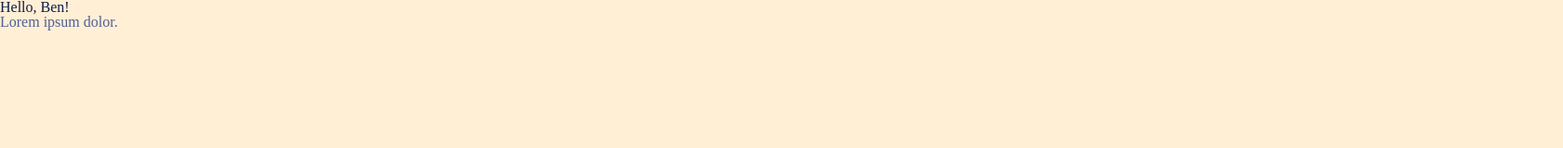
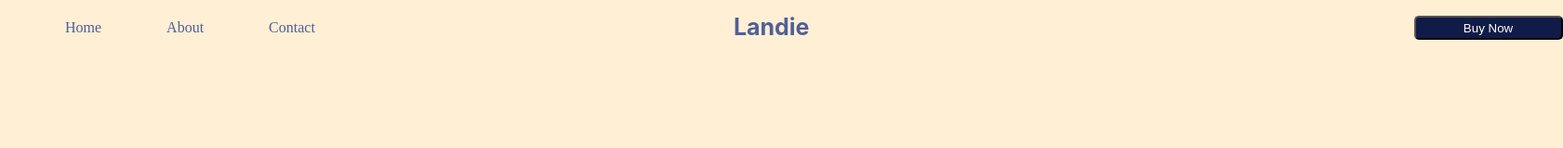
Before and after one commit to timdodd73/Landie, a website built with Parcel: page src/index.html in a window 1280 px wide. Shown: the whole page at 93% size, 1681 px wide, since content can reach past the window. Built offline with nearby package versions, Linux system fonts and the light colour scheme.

Commit message:
Navigation Bar

```diff
--- a/src/index.html
+++ b/src/index.html
@@ -7,8 +7,32 @@
     <title>Landie</title>
 </head>
 <body>
-    <h1>Hello, Ben!</h1>
-    <p>Lorem ipsum dolor.</p>
+    <div class="nav">
+      <ul>
+            <li class="home">
+              <a href="#Home">Home</a>
+            </li>
+            <li class="about">
+              <a href="#About">About</a>
+            </li>
+            <li class="contact">
+              <a href="#Contact">Contact</a>
+            </li>
+            <li>
+              <h1 class="logo"><em>Landie</em></h1>
+            </li>
+            <li>
+              <a href="#Buy Now"><button class="buy">Buy Now</button></a>
+            </li>
+      </ul>
+
+
+
+
+
+    </div>
+    <!--<img src="svg/designer.svg"/>-->
     <script src="index.js"></script>
 </body>
 </html>
+<div class="container"></div>
--- a/src/styles.scss
+++ b/src/styles.scss
@@ -10,6 +10,47 @@ body {
 h1, h2, h3, h4 {
     color: $blue800;
 }
-p {
+p, a {
     color: $blue500;
 }
+/* Styling for navigation bar*/
+a {
+    text-decoration: none;
+}
+a:hover {
+color: black;
+}
+
+.nav {
+    display: flex;
+    height: 60px;
+    align-items:center;
+}
+
+.home, .about, .contact {
+    padding-left: 70px;
+    padding-top: 5px;
+}
+
+/*tried using margin auto to get desired spacing on logo and buy button-won't work. Does work when i specify a pixel vale-ask ben why*/
+.logo {
+    font-size: 25px;
+    font-weight: 700;
+    font-family:-apple-system, BlinkMacSystemFont, 'Segoe UI', Roboto, Oxygen, Ubuntu, Cantarell, 'Open Sans', 'Helvetica Neue', sans-serif;
+    color: $blue500;
+    padding-left: 450px;
+    padding-right: 650px;
+}
+.buy {
+    height: 26px;
+    width: 160px;
+    color:white;
+    background-color: $blue800;
+    border-radius: 5px;
+}
+ul {
+    list-style: none;
+    display: flex;
+}
+
+/*Nav bar ends*/
```
Also changed, not shown: dist/index.html, src/svg/designer.svg (added).
